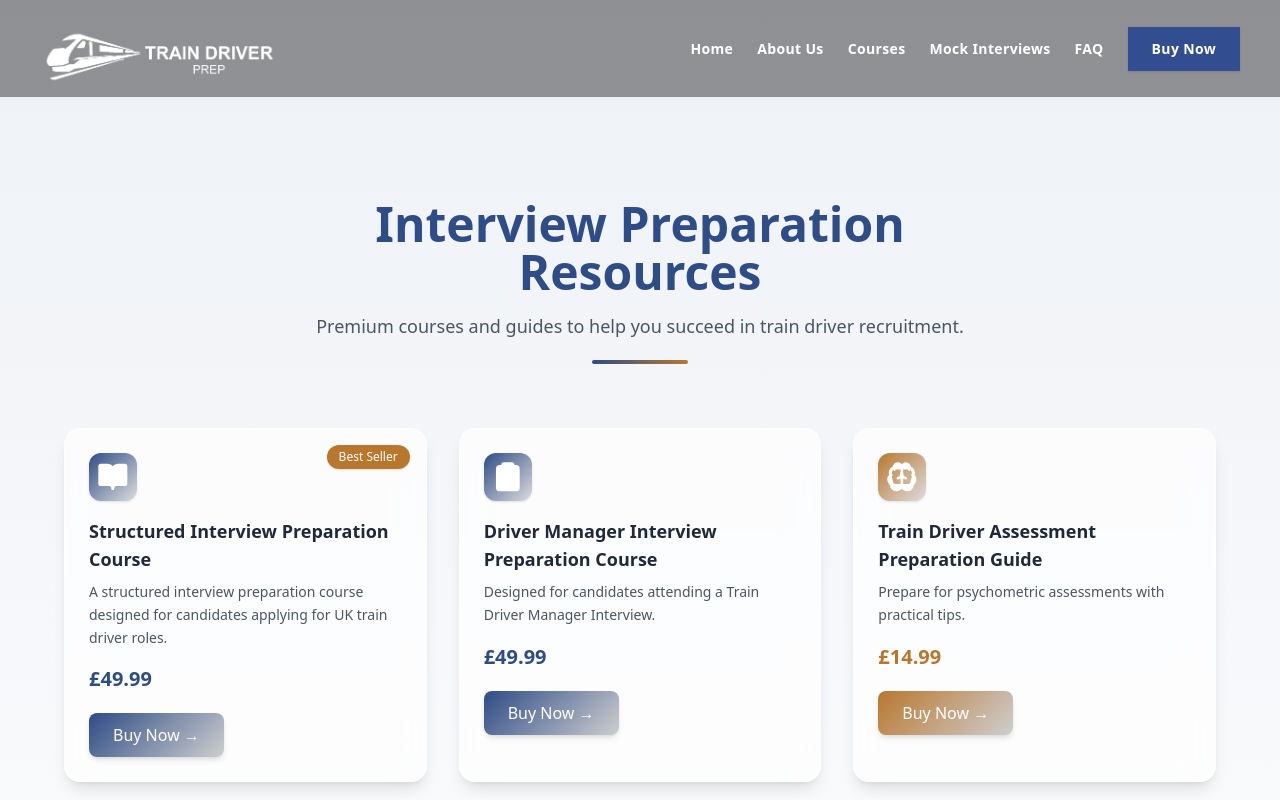
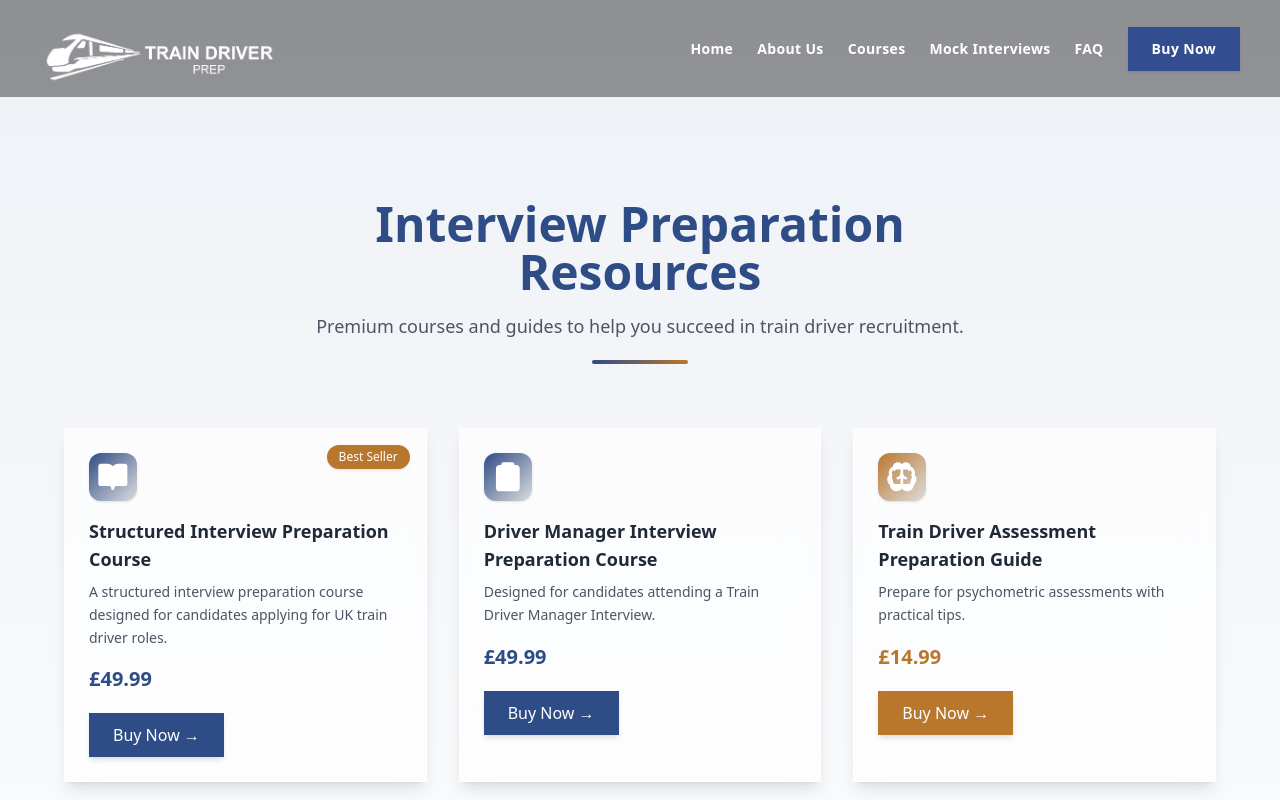
Before and after one commit to GhazanfarGw/Train-Driver, a React (Create React App) app: page /courses in a window 1280 px wide. Shown: the top 800 px of the page. Built offline with nearby package versions, Linux system fonts and the light colour scheme.

Commit message:
Include purchase links for interview preparation courses
Added links to courses for purchasing directly.

```diff
--- a/src/Course/Courses.jsx
+++ b/src/Course/Courses.jsx
@@ -5,6 +5,7 @@ import { BookOpen, ClipboardCheck, Brain, FileText } from "lucide-react";
 const courses = [
   {
     title: "Structured Interview Preparation Course",
+    link: "https://buy.stripe.com/7sY6oA5vUbCv3hO6MubQY05",
     description:
       "A structured interview preparation course designed for candidates applying for UK train driver roles.",
     price: "£49.99",
@@ -14,6 +15,7 @@ const courses = [
   },
   {
     title: "Driver Manager Interview Preparation Course",
+    link: "https://buy.stripe.com/3cI00ce2qcGz2dK8UCbQY04",
     description:
       "Designed for candidates attending a Train Driver Manager Interview.",
     price: "£49.99",
@@ -22,6 +24,7 @@ const courses = [
   },
   {
     title: "Train Driver Assessment Preparation Guide",
+    link: "https://buy.stripe.com/5kQdR26zYgWP05C4EmbQY02",
     description:
       "Prepare for psychometric assessments with practical tips.",
     price: "£14.99",
@@ -30,6 +33,7 @@ const courses = [
   },
   {
     title: "Train Driver Application Preparation Workbook",
+    link: "https://buy.stripe.com/8x25kw3nMeOHdWs9YGbQY03",
     description:
       "A practical workbook to help candidates complete strong applications.",
     price: "£14.99",
@@ -44,7 +48,7 @@ function InterviewPreparation() {
 
       {/* Heading */}
       <div className="max-w-3xl mx-auto text-center pt-10">
-        <h2 className="text-3xl md:text-5xl font-bold text-[#2E4C86]">
+        <h2 className="text-3xl md:text-5xl font-semibold mb-4 text-[#2E4C86]">
           Interview Preparation Resources
         </h2>
 
@@ -67,7 +71,7 @@ function InterviewPreparation() {
             whileInView={{ opacity: 1, y: 0 }}
             transition={{ duration: 0.5, delay: index * 0.1 }}
             viewport={{ once: true }}
-            className="relative backdrop-blur-lg bg-white/70 border border-white/40 shadow-lg rounded-2xl p-6 hover:shadow-2xl hover:-translate-y-2 transition-all duration-300"
+            className="relative backdrop-blur-lg bg-white/70 border border-white/40 shadow-lg p-6 hover:shadow-2xl hover:-translate-y-2 transition-all duration-300"
           >
             {/* Badge */}
             {course.badge && (
@@ -107,14 +111,14 @@ function InterviewPreparation() {
 
             {/* Button */}
             <a
-              href="/buy-now"
-              className="inline-block mt-5 px-6 py-2.5 text-white rounded-lg shadow-md hover:shadow-lg transition"
-              style={{
-                background: `linear-gradient(135deg, ${course.color}, #00000030)`,
-              }}
-            >
-              Buy Now →
-            </a>
+            href={course.link}
+            className="inline-block mt-5 px-6 py-2.5 text-white shadow-md hover:shadow-lg transition"
+            style={{
+              background: course.color,
+            }}
+          >
+            Buy Now →
+          </a>
           </motion.div>
         ))}
       </div>
```
